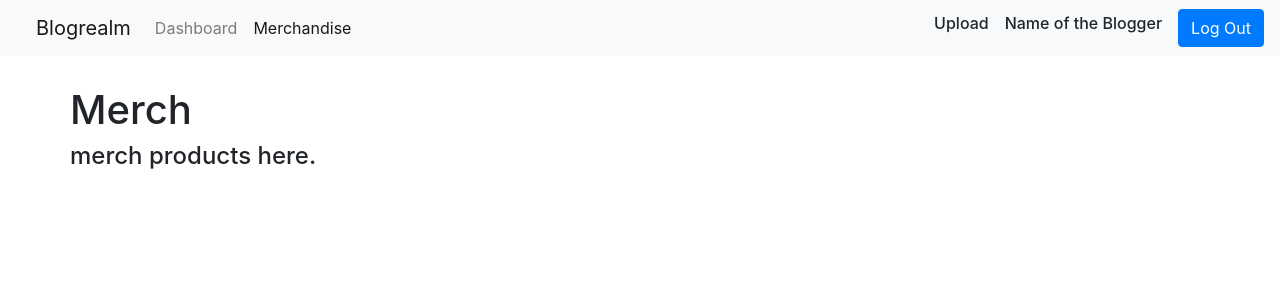
After one commit to Smalls27/blog, a Node server app: page /merchandise in a window 1280 px wide. The commit adds this page. Shown: the top 300 px of the page. Run offline with Node 20, Linux system fonts and the light colour scheme; some libraries are stand-ins or nearby versions.

Commit message:
added more views

```diff
--- a/app.js
+++ b/app.js
@@ -1,13 +1,16 @@
-var createError = require("http-errors");
-var express = require("express");
-var path = require("path");
-var cookieParser = require("cookie-parser");
-var logger = require("morgan");
+const createError = require("http-errors");
+const express = require("express");
+const path = require("path");
+const cookieParser = require("cookie-parser");
+const logger = require("morgan");
 
-var indexRouter = require("./routes/index");
-var bloggersRouter = require("./routes/bloggers");
+const indexRouter = require("./routes/index");
+const dashboardRouter = require("./routes/dashboard");
+const merchRouter = require("./routes/merchandise");
+const usersViewRouter = require("./routes/usersViewOfBlog");
+const uploadRouter = require("./routes/upload");
 
-var app = express();
+const app = express();
 
 // view engine setup
 app.set("views", path.join(__dirname, "views"));
@@ -20,7 +23,10 @@ app.use(cookieParser());
 app.use(express.static(path.join(__dirname, "public")));
 
 app.use("/", indexRouter);
-app.use("/bloggers", bloggersRouter);
+app.use("/dashboard", dashboardRouter);
+app.use("/merchandise", merchRouter);
+app.use("/blog", usersViewRouter);
+app.use("/upload", uploadRouter);
 
 // catch 404 and forward to error handler
 app.use(function (req, res, next) {
--- a/package.json
+++ b/package.json
@@ -12,7 +12,10 @@
     "express": "~4.16.1",
     "http-errors": "^1.8.0",
     "jade": "~1.11.0",
+    "mongodb": "^4.1.1",
+    "mongoose": "^6.0.5",
     "morgan": "~1.9.1",
+    "multer": "^1.4.3",
     "nodemon": "^2.0.12"
   }
 }
--- a/public/stylesheets/style.css
+++ b/public/stylesheets/style.css
@@ -2,6 +2,10 @@
 	padding: 0px;
 	margin: 0px;
 	outline: none;
+}
+
+body {
+	background-color: white;
 }
 
 #contentDivider {
@@ -27,6 +31,10 @@
 	margin-top: 65px;
 }
 
+.marginSpace2 {
+	margin-top: 20px;
+}
+
 .hrStyle {
 	margin-top: 30px;
 }
@@ -37,18 +45,40 @@
 	margin-top: 30px;
 }
 
+.merchTitle {
+	margin-top: 30px;
+}
+
 .listOfWorks {
 	height: 140px;
 	margin-top: 20px;
 	margin-left: 15px;
 	margin-right: 15px;
-  border: 2px solid black;
+	border: 2px solid rgb(216, 115, 0);
+	border-radius: 8px;
+}
+
+.bloggerMerch {
+	height: 140px;
+	margin-top: 20px;
+	margin-left: 15px;
+	margin-right: 15px;
+	border: 2px solid rgb(216, 115, 0);
 	border-radius: 8px;
 }
 
 .works {
 	height: 90px;
-  background-color: chocolate;
 	margin-left: 10px;
 	margin-right: 10px;
 }
+
+.centerFile {
+	margin-left: 450px;
+}
+
+.labelClass {
+	margin-left: 450px;
+	margin-top: 150px;
+	font-size: 1.8em;
+}
--- /dev/null
+++ b/routes/merchandise.js
@@ -0,0 +1,8 @@
+const express = require("express");
+const merchRouter = express.Router();
+
+merchRouter.route("/").get((req, res) => {
+  res.render("merchandise");
+});
+
+module.exports = merchRouter;
--- /dev/null
+++ b/views/merchandise.ejs
@@ -0,0 +1,35 @@
+<%- include("partials/header") %>
+<nav class="navbar navbar-expand-lg navbar-light bg-light">
+	<a id="blogLogo" class="navbar-brand" href="http://localhost:3000/">Blogrealm</a>
+
+	<ul class="navbar-nav mr-auto">
+		<li class="nav-item">
+			<a class="nav-link" href="http://localhost:3000/dashboard">Dashboard</a>
+		</li>
+		<li class="nav-item active">
+			<a class="nav-link" href="#">Merchandise</a>
+		</li>
+	</ul>
+	<form class="mr-3">
+		<h6>Upload</h6>
+	</form>
+	<form class="mr-3">
+		<h6>Name of the Blogger</h6>
+	</form>
+	<form class="form-inline">
+		<button class="btn btn-primary btn-block" type="button">Log Out</button>
+	</form>
+</nav>
+
+<div class="container">
+	<div class="row merchTitle">
+		<h1>Merch</h1>
+	</div>
+</div>
+
+<div class="container">
+	<div class="row">
+		<h4>merch products here.</h4>
+	</div>
+</div>
+<%- include("partials/footer") %>
```
Also changed, not shown: models/listOfWorks.js (+9 -0 lines), routes/bloggers.js (deleted, +0 -9 lines), routes/dashboard.js (added, +8 -0 lines), routes/upload.js (added, +8 -0 lines), routes/usersViewOfBlog.js (added, +8 -0 lines), views/bloggerProfile.ejs (deleted, +0 -24 lines), views/dashboard.ejs (added, +40 -0 lines), views/index.ejs (+19 -2 lines), views/upload.ejs (added, +18 -0 lines), views/usersViewOfBlog.ejs (added, +10 -0 lines), 1 other file. Lines whose indentation alone changed are shown as unchanged.
